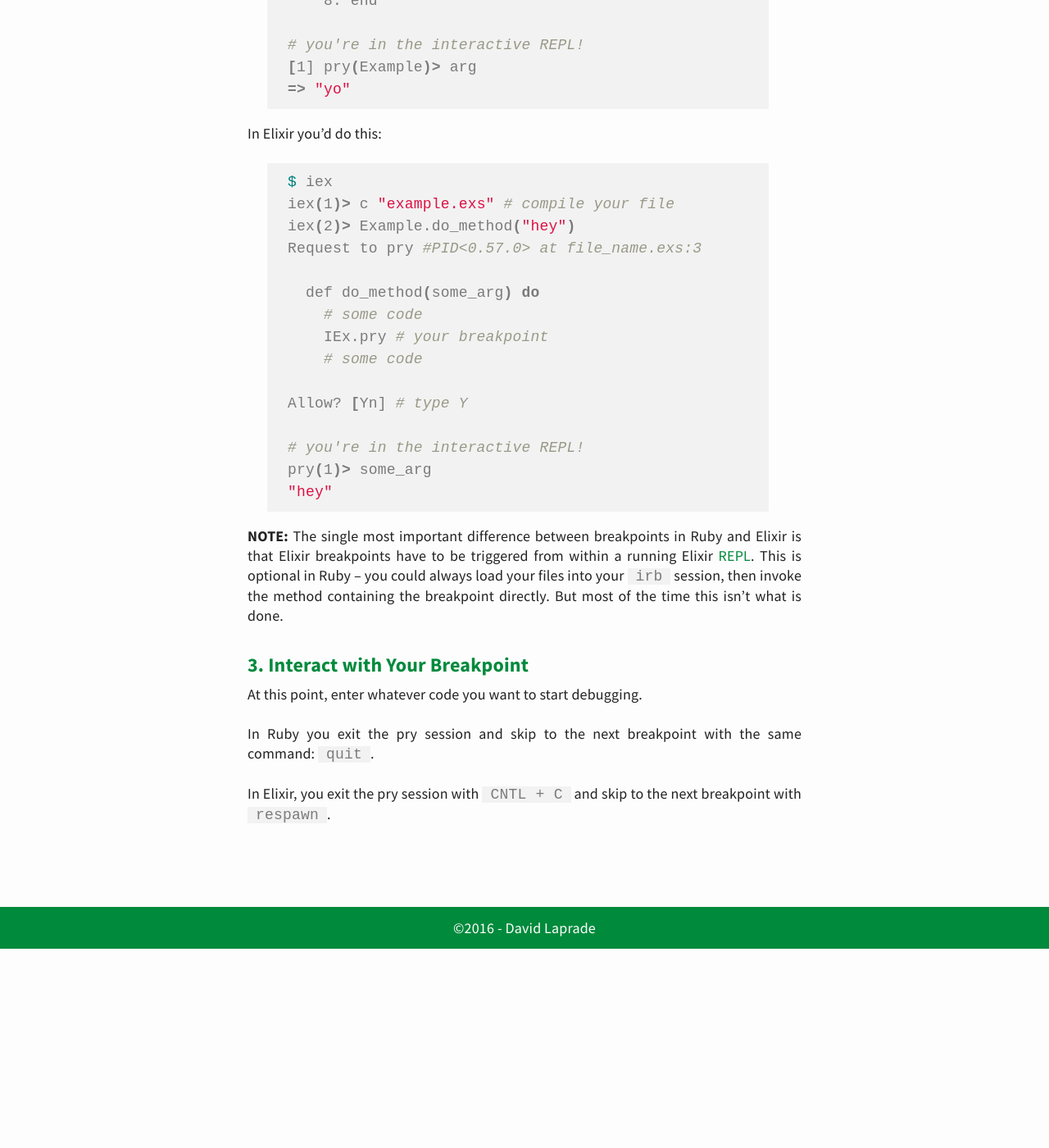
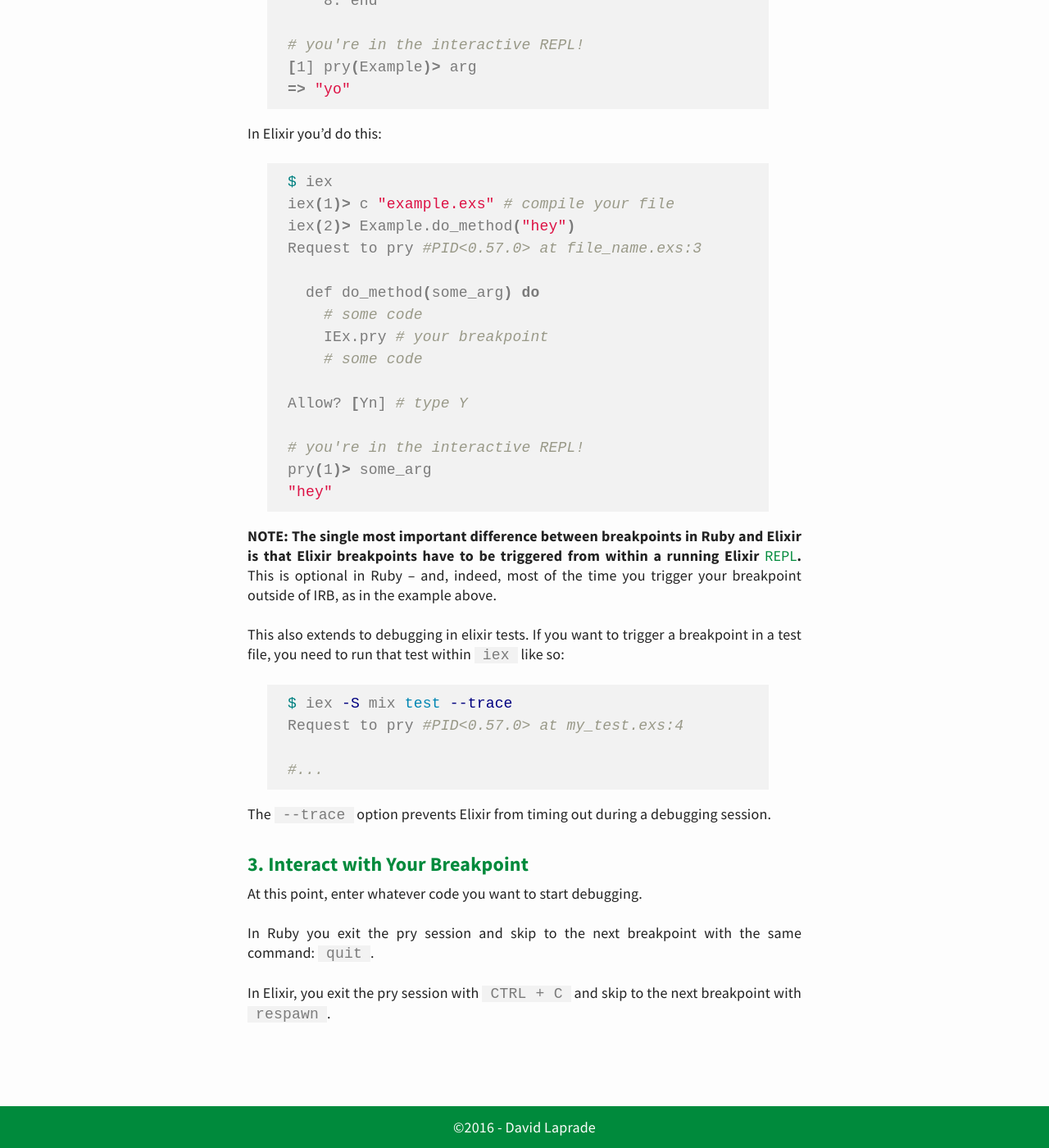
Before and after one commit to davidlaprade/davidlaprade.github.io, a Jekyll site: the page built from _posts/2016-4-23-inserting-breakpoints-in-elixir.md, in a window 1280 px wide and 1400 px high, scrolled down 1891 px. Shown: the whole window at 82% size. Built offline with Jekyll 4.4.1, drawn with Linux system fonts in a browser that asks for light colours; comment, search, counter and statistics services are not loaded; before the commit the page ends 3048 px from its top, so only the background shows below that; some of the changed text lies outside the part shown.

Commit message:
Add notes to elixir breakpoint post about breakpoints in tests

```diff
--- a/_posts/2016-4-23-inserting-breakpoints-in-elixir.md
+++ b/_posts/2016-4-23-inserting-breakpoints-in-elixir.md
@@ -96,13 +96,24 @@ pry(1)> some_arg
 "hey"
 {% endhighlight %}
 
-**NOTE:** The single most important difference between breakpoints in Ruby and
+**NOTE: The single most important difference between breakpoints in Ruby and
 Elixir is that Elixir breakpoints have to be triggered from within a running
 Elixir
-[REPL](https://en.wikipedia.org/wiki/Read%E2%80%93eval%E2%80%93print_loop). This
-is optional in Ruby -- you could always load your files into your `irb` session,
-then invoke the method containing the breakpoint directly. But most of the time
-this isn't what is done.
+[REPL](https://en.wikipedia.org/wiki/Read%E2%80%93eval%E2%80%93print_loop).** This
+is optional in Ruby -- and, indeed, most of the time you trigger your breakpoint
+outside of IRB, as in the example above.
+
+This also extends to debugging in elixir tests. If you want to trigger a
+breakpoint in a test file, you need to run that test within `iex` like so:
+
+{% highlight bash %}
+$ iex -S mix test --trace
+Request to pry #PID<0.57.0> at my_test.exs:4
+
+#...
+{% endhighlight %}
+
+The `--trace` option prevents Elixir from timing out during a debugging session.
 
 ### 3. Interact with Your Breakpoint
 
@@ -111,5 +122,5 @@ At this point, enter whatever code you want to start debugging.
 In Ruby you exit the pry session and skip to the next breakpoint with the
 same command: `quit`.
 
-In Elixir, you exit the pry session with `CNTL + C` and skip to the next
+In Elixir, you exit the pry session with `CTRL + C` and skip to the next
 breakpoint with `respawn`.
```
Also changed, not shown: other parts of _posts/2016-4-23-inserting-breakpoints-in-elixir.md (+2 -2 lines).
